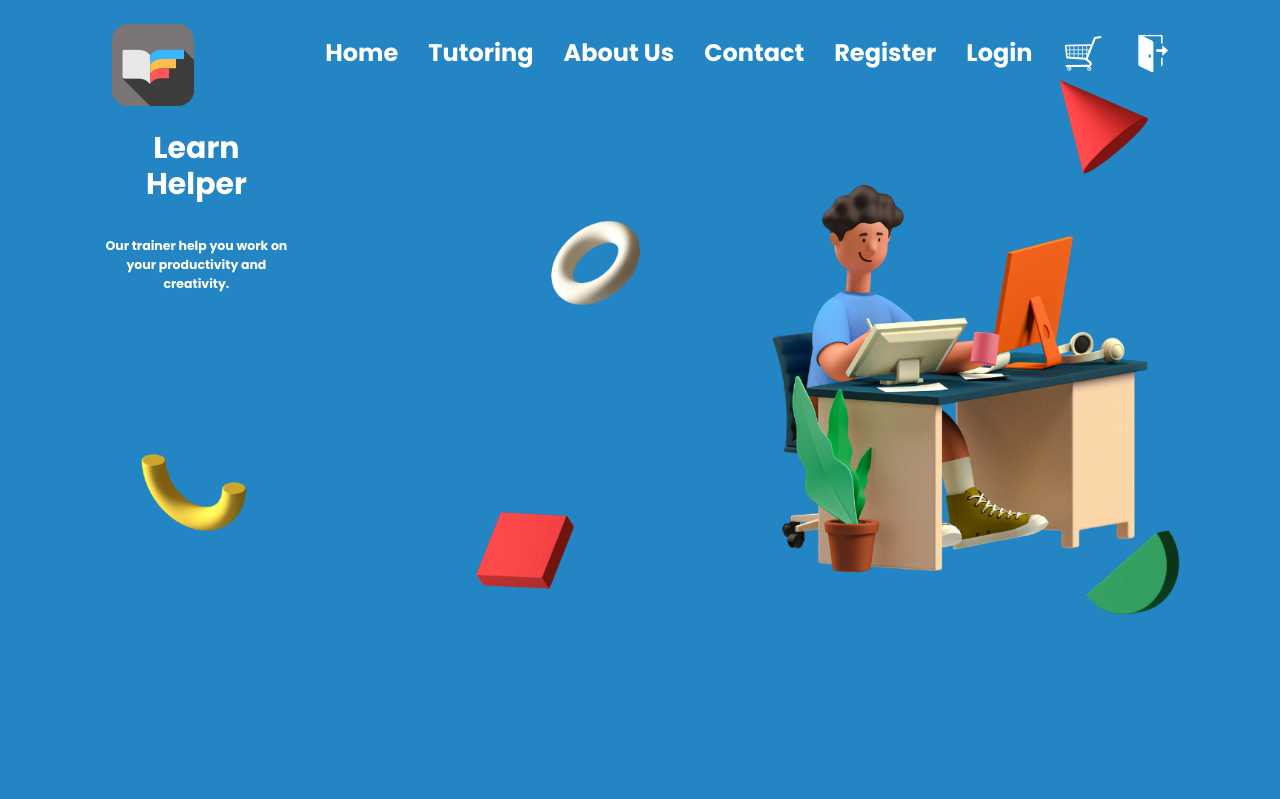
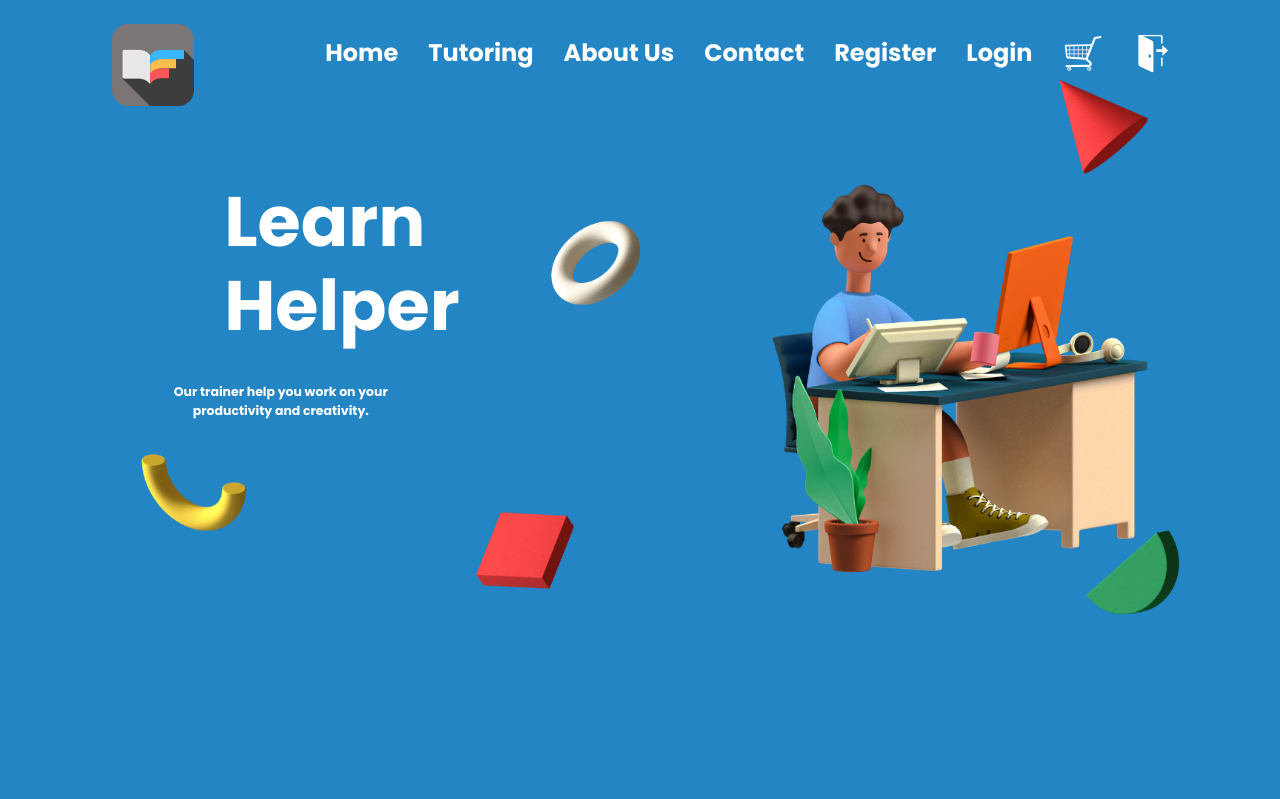
Before and after one commit to FloKuersten/Codefactory-Groupproject, a Symfony app: template templates/welcome/index.html.twig in a window 1280 px wide. Shown: the top 799 px of the page. Run offline with Twig, Linux system fonts and the light colour scheme; the template is opened without the code that fills it, so the values that code supplies are empty; some libraries are stand-ins or nearby versions.

Commit message:
landing hotfix

```diff
--- a/public/CSS/landing.css
+++ b/public/CSS/landing.css
@@ -65,3 +65,8 @@ img {
 #textMedium {
     font-size: 20px;
 }
+#titleLanding {
+    margin-top: 5rem;
+    font-size: 70px;
+    margin-left: 5rem;
+}
--- a/templates/base.html.twig
+++ b/templates/base.html.twig
@@ -18,7 +18,7 @@
         <nav class="nav">
             <div class="container">
                 <div class="logo">
-                    <a href="/"><img src="../images/logo.png"></a>
+                    <a href="/"><img src="../images/logo1.png"></a>
                 </div>
                 <div id="mainListDiv" class="main_list">
                     <ul class="navlinks">
--- a/templates/welcome/index.html.twig
+++ b/templates/welcome/index.html.twig
@@ -11,7 +11,7 @@
       <div class="container">
         <div class="row justify-content-center text-center">
           <div class="col-md-10 col-lg-6">
-            <h1 class="display-5 p-5">Learn Helper</h1>
+            <h1 id="titleLanding"class="display-5 p-5">Learn Helper</h1>
 
             <p class="lead">Our trainer help you work on your productivity and creativity.</p>
           </div>
```
Also changed, not shown: public/images/logo1.png (renamed from public/images/logo.png).
